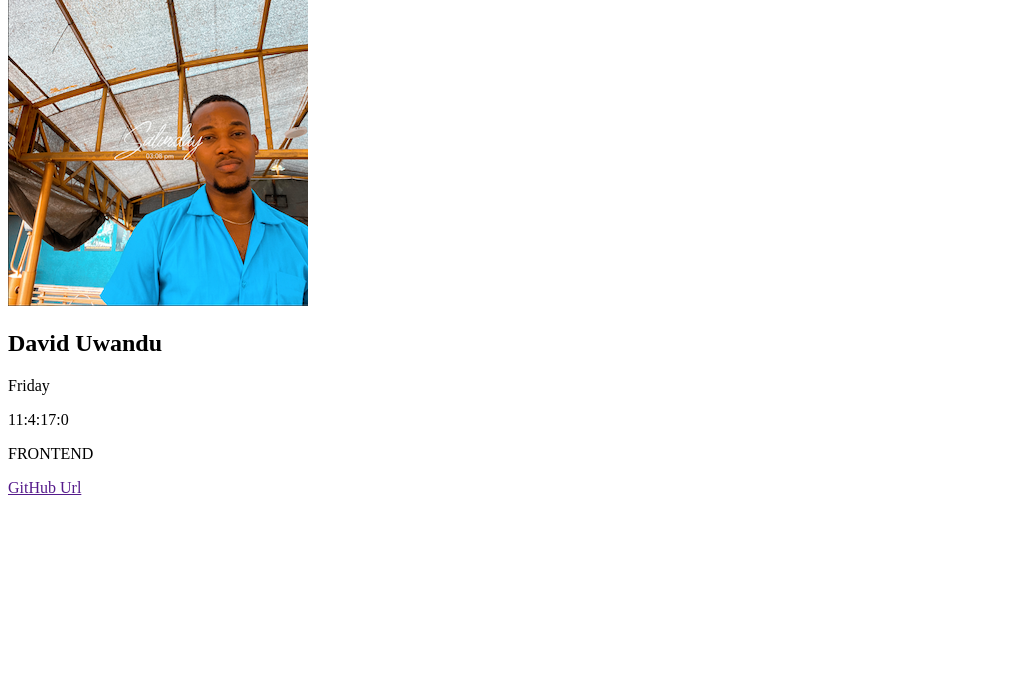
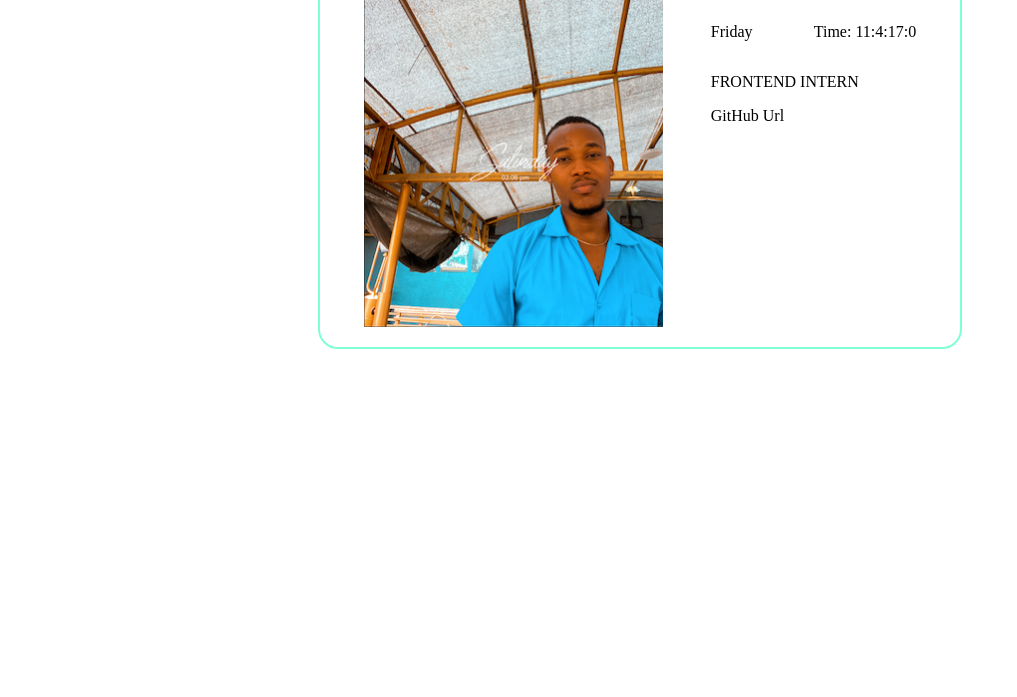
Before and after one commit to DaveBaan/HNGx_StageOne, a plain HTML site: page index.html in a window 1280 px wide. Shown: the part 103-800 px from the top of the page, without its empty margins (0-1017 px from the left). Drawn offline with Linux system fonts and the light colour scheme.

Commit message:
added some styling to the page

```diff
--- /dev/null
+++ b/index.css
@@ -0,0 +1,26 @@
+.container {
+    width:600px;
+    height: 400px;
+    margin: auto !important;
+    border: 2px solid aquamarine;
+    border-radius: 20px;
+    padding: 20px;
+    display: flex;
+    justify-content: space-around;
+}
+
+.flex {
+    display: flex;
+    justify-content: space-between;
+}
+
+a{
+    text-decoration: none;
+    color: black;
+}
+
+a:hover{
+    color:blue;
+    font-size: large;
+    font-weight: 700;
+}
--- a/index.html
+++ b/index.html
@@ -3,20 +3,21 @@
 <head>
     <meta charset="UTF-8">
     <meta name="viewport" content="width=device-width, initial-scale=1.0">
+    <link rel="stylesheet" href="./index.css"/>
+    <!-- <script type="text/javascript" src="./index.js"></script> -->
     <title>HNGx Stage One Task</title>
-    <!-- <script type="text/javascript" src="./index.js"></script> -->
 </head>
 <body>
     <div class="container">
         <img src="./assets/profile_pic.png" alt="David Uwandu" data-testid="slackDisplayImage"/>
         <div>
-            <h2 data-testid="slackUserName">David Uwandu</h2>
-            <div>
+            <h1 data-testid="slackUserName">David Uwandu</h1>
+            <div class="flex">
                 <p data-testid="currentDayOfTheWeek" id="today"></p>
                 <p data-testid="currentUTCTime" id="time">9</p>
             </div>
-            <p data-testid="myTrack">FRONTEND</p>
-            <a href="" target="_blank">GitHub Url</a>
+            <p data-testid="myTrack">FRONTEND INTERN</p>
+            <a href="https://github.com/DaveBaan/HNGx_StageOne" target="_blank" data-testid=“githubURL”>GitHub Url</a>
         </div>
     </div>
 
@@ -25,7 +26,7 @@
         const date = new Date();
 
         //the time variable is assigned the value of time in UTC format, and parsed into the html element with an id of 'time'.
-        let time = `${date.getUTCHours()}:${date.getUTCMinutes()}:${date.getUTCSeconds()}:${date.getUTCMilliseconds()}`;
+        let time = `Time: ${date.getUTCHours()}:${date.getUTCMinutes()}:${date.getUTCSeconds()}:${date.getUTCMilliseconds()}`;
         document.getElementById("time").innerHTML = time;
 
         let day = date.getDay();
@@ -36,25 +37,25 @@
 
             switch (val) {
                 case 0:
-                    today = "Sunday";
+                    today = "Sunday ";
                     break;
                 case 1:
-                    today = "Monday";
+                    today = "Monday ";
                     break;
                 case 2:
-                    today = "Tuesday";
+                    today = "Tuesday ";
                     break;
                 case 3:
-                    today = "Wednesday";
+                    today = "Wednesday ";
                     break;
                 case 4:
-                    today = "Thursday";
+                    today = "Thursday ";
                     break;
                 case 5:
-                    today = "Friday";
+                    today = "Friday ";
                     break;
                 case 6:
-                    today = "Saturday";
+                    today = "Saturday ";
             }
             console.log(today);
             return document.getElementById("today").innerHTML= today;
```
